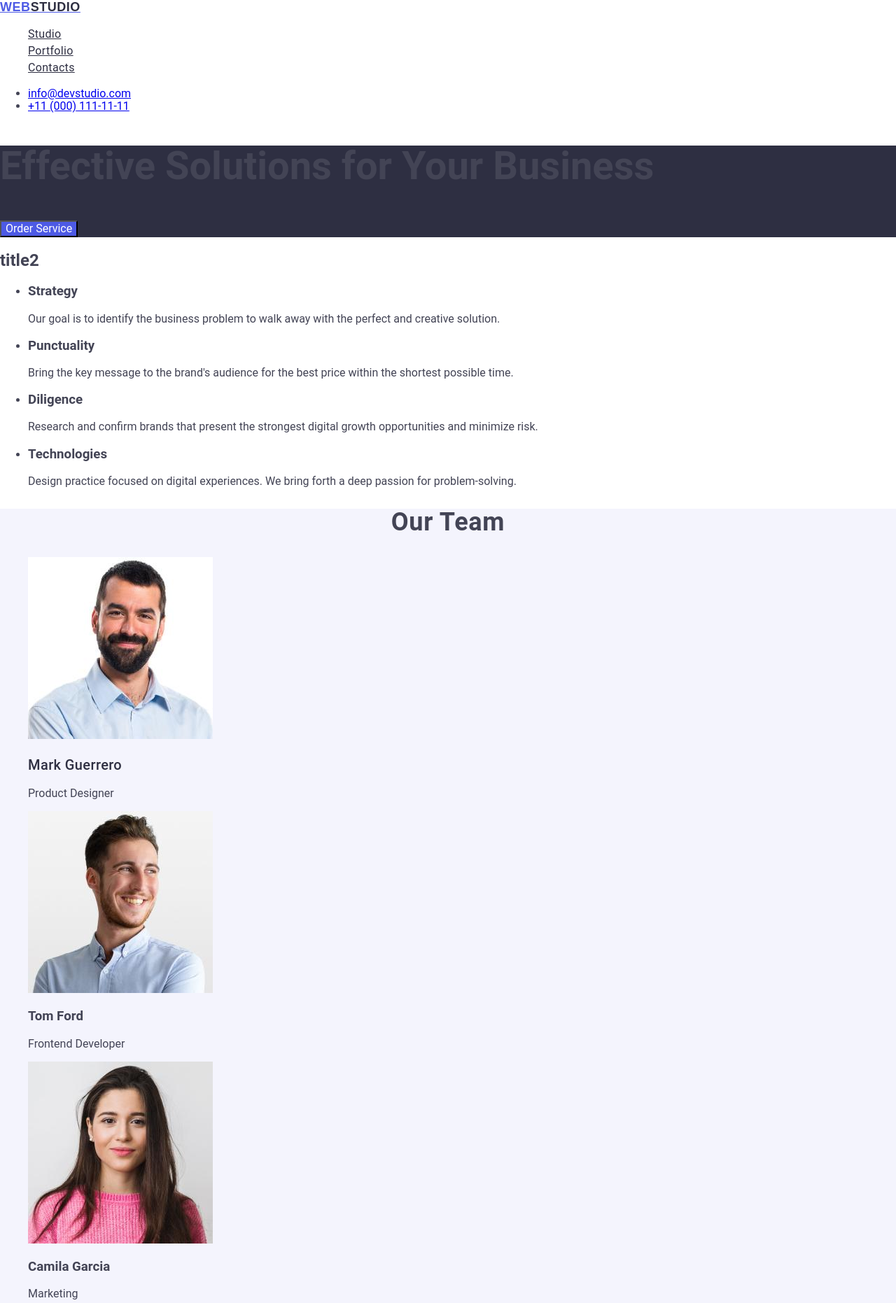
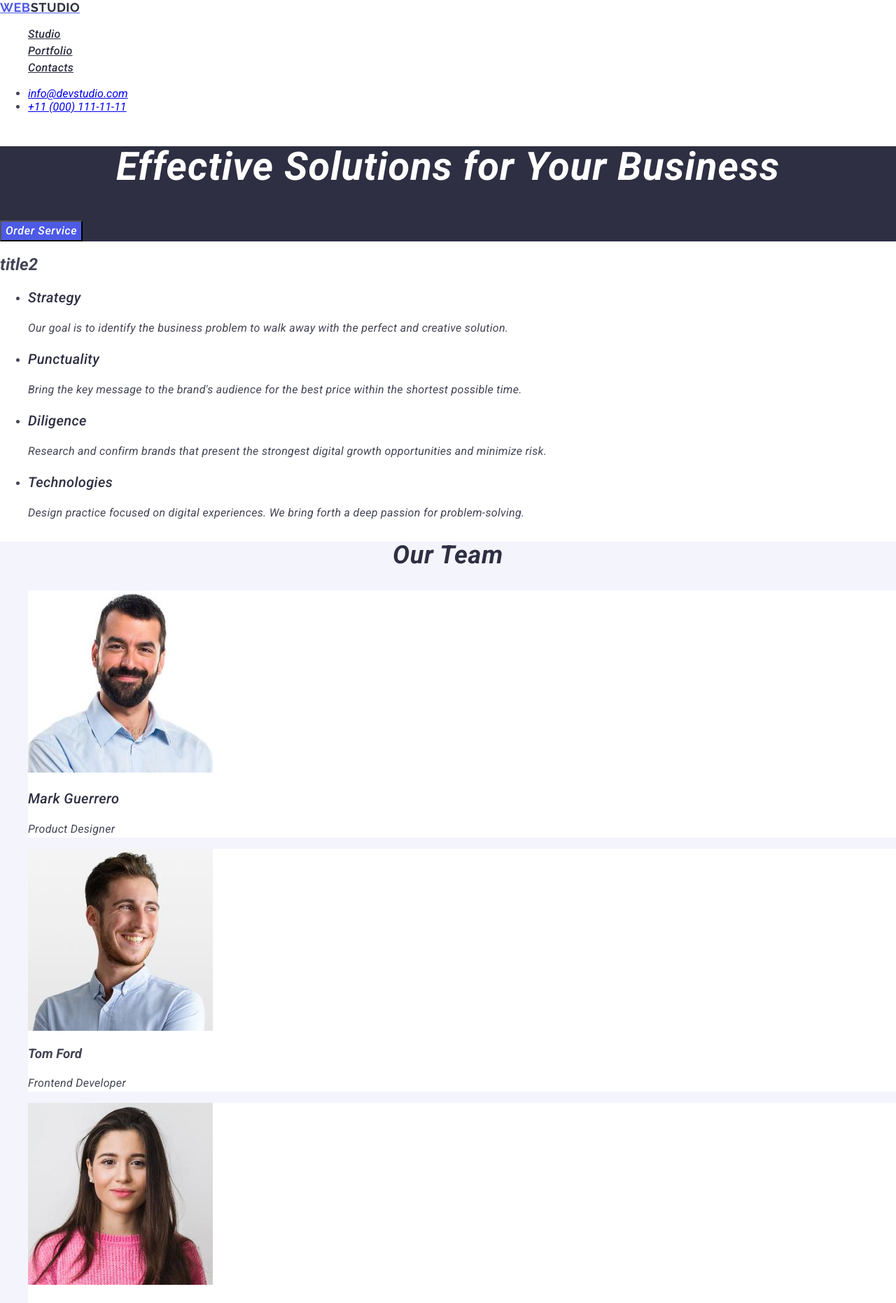
Before and after one commit to ivshynalarysa/goit-markup-hw-02, a plain HTML site: page index.html in a window 1280 px wide. Shown: the top 1862 px of the page at 70% size. Drawn offline with nearby package versions, Linux system fonts and the light colour scheme.

Commit message:
modified css and index files

```diff
--- a/css/styles.css
+++ b/css/styles.css
@@ -1,37 +1,53 @@
 body { font-family: Roboto, sans-serif; color:#434455;
-    font-weight: regular; font-size: 16px;
+     font-weight: regular; font-size: 16px;
      font-line-height: 24px; background-color: #ffffff; }
 
 
  .section-main-title { background-color: #2e2f42; }
  .main-title {font-size: 56px; line-height: 1.07;}
 
- .logoheader {font-family: "Ralewey", sans-serif; font-weight: 700; font-size: 18px;line-height: 1.17; letter-spacing: 0.03em; text-transform: uppercase;
-              color: #4d5ae5;}
+ .logoheader {
+    font-family: "Raleway", sans-serif; font-weight: 700;
+    font-size: 18px;line-height: 1.17; letter-spacing: 0.03em;
+    text-transform: uppercase;color: #4d5ae5;}
  .logoheader .logo-color {color: #2E2F42;}
 
 .navlink {list-style: none;}
+.navlink .nav1:hover, .navlink .nav2:hover, .navlink .nav3:hover, .navlink .nav1:focus, .navlink .nav2:focus, .navlink .nav3:focus {
+    text-decoration: underline; color: #404BBF;}
+.nav1, .nav2 , .nav3 {line-height: 1.5; letter-spacing: 0.02em; font-weight: 500; color: #2E2F42;}
 
-.navlink .nav1:hover, .navlink .nav2:hover, .navlink .nav3:hover {text-decoration: underline; color: #404BBF;}
- .nav1, .nav2 , .nav3 {line-height: 1.5; letter-spacing: 0.02em; color: #2E2F42;}
- .address {font-style: normal;color:#434455 ;}
- .address:hover, .address:focus {color: #404BBF;}
+.address {font-style: normal;color:#434455 ;}
+.address:hover, .address:focus {color: #404BBF;}
 
-.button {color: #ffffff;background: #4D5AE5; cursor:}
+.button {color: #ffffff;background: #4D5AE5; cursor:pointer; font-weight: 500; line-height: 1.5; letter-spacing: 0.04em;  }
 .button:hover, .button:focus {color: #ffffff;background-color: #404BBF;}
 
+.main-title {text-align: center; letter-spacing: 0.02em; color: #ffffff;}
+
+.strategy, .punktuality, .diligence, .technologies {font-weight: 500;font-size: 20px; line-height: 1.2;  letter-spacing: 0.02em; color: #2e2f42;}
+.strategy-p, .punktuality-p, .diligence-p, .technologies-p {line-height: 1.5; letter-spacing: 0.02em}
 
 
 .outteam-section {background-color: #f4f4fd;}
-.outteam-title {font-size: 36px; line-height: 1.1; text-align: center;letter-spacing: 0.02em;text-transform: capitalize;}
+.outteam-title {font-size: 36px; line-height: 1.11; text-align: center;letter-spacing: 0.02em;text-transform: capitalize; color:#2e2f42;}
 .outteam-list {list-style: none;}
-
+.productdesigner, .frontentdeveloper, .marketing {background-color: #FFFFFF;}
 .productdesigner-title {font-weight: 500; font-size: 20px; line-height: 1.2; letter-spacing: 0.02em; color: #2e2f42;}
+.productdesigner-p, .frontentdeveloper-p, .marketing-p {line-height: 1.5; letter-spacing: 0.02em;}
 
 .outportfolio-list {list-style: none;}
+.outportfolio-title {font-size: 36px; line-height: 1.11; text-align: center; letter-spacing: 0.02em;  text-transform: capitalize; color: #2e2f42; }
+.bankingapp-title, .marketing-title, .meditationapp-title, .taxiservis-title, .screenillustration-title, .onlinecourses-title {
+    font-weight: 500; font-size: 20px; line-height: 1.2; letter-spacing: 0.02em; color: #2e2f42;}
+.bankingapp-p, .marketing-p, .meditationapp-p, .taxiservis-p, .screenillustration-p, .onlinecourses-p {
+    line-height: 1.5; letter-spacing: 0.02em; }
 
 
-footer {background-color: #2E2F42}
- .logofooter {font-family: "Ralewey", sans-serif; font-weight: 700; font-size: 18px;line-height: 1.17; letter-spacing: 0.03em; text-transform: uppercase; color: #4d5ae5;}
- .logofooter .logo-color {color: #f4f4fd;}
- .footer-p {line-height: 1.5; color: #f4f4fd; letter-spacing: 0.02em;}
+.footer {background-color: #2E2F42}
+.logofooter {
+    font-family: "Raleway", sans-serif; font-weight: 700;
+    font-size: 18px;line-height: 1.17; letter-spacing: 0.03em;
+    text-transform: uppercase; color: #4d5ae5;}
+.logofooter .logo-color {color: #f4f4fd;}
+.footer-p {line-height: 1.5; color: #f4f4fd; letter-spacing: 0.02em;}
--- a/index.html
+++ b/index.html
@@ -7,8 +7,10 @@
 <link rel="stylesheet" href="https://cdnjs.cloudflare.com/ajax/libs/modern-normalize/3.0.1/modern-normalize.min.css" integrity="sha512-q6WgHqiHlKyOqslT/lgBgodhd03Wp4BEqKeW6nNtlOY4quzyG3VoQKFrieaCeSnuVseNKRGpGeDU3qPmabCANg==" crossorigin="anonymous" referrerpolicy="no-referrer" />
 
 
-<link href="https://fonts.googleapis.com/css2?family=Oswald:wght@500;700&family=Poppins:wght@400;500&display=swap"
-    rel="stylesheet" />
+<link rel="stylesheet" href="https://fonts.gstatic.com" />
+<link href="https://fonts.googleapis.com/css2?family=Raleway:ital,wght@0,700;1,700&family=Roboto:ital,wght@1,400;1,500;1,700&display=swap" rel="stylesheet">
+
+
 <link rel="stylesheet" href="./css/styles.css" />
 </head>
 <body>
@@ -16,7 +18,7 @@
     <nav>
     <a class="logoheader" href="./index.html">Web<span class="logo-color">Studio</span></a>
     <ul class="navlink">
-        <li><a class="nav1" href="">Studio</a></li>
+        <li><a class="nav1" href="./index.html">Studio</a></li>
         <li><a class="nav2" href="">Portfolio</a></li>
         <li><a class="nav3" href="">Contacts</a></li>
     </ul>
@@ -70,17 +72,17 @@
     <section class="outteam-section">
         <h2 class="outteam-title">Our Team</h2>
         <ul class="outteam-list">
-            <li>
+            <li class="productdesigner">
                 <img src="./images/img1.jpg" alt="Mark Guerrero"   width="264" height="260">
                 <h3 class="productdesigner-title">Mark Guerrero</h3>
                 <p class="productdesigner-p">Product Designer</p>
             </li>
-            <li>
+            <li class="frontentdeveloper">
                 <img src="./images/img2.jpg" alt="Tom Ford"  width="264" height="260">
                 <h3 class="frontentdeveloper-title">Tom Ford</h3>
                 <p class="frontentdeveloper-p">Frontend Developer</p>
             </li>
-            <li>
+            <li class="marketing">
                 <img src="./images/img3.jpg" alt="Camila Garcia"  width="264" height="260">
                 <h3 class="marketing-title">Camila Garcia</h3>
                 <p class="marketing-p">Marketing</p>
@@ -98,7 +100,7 @@
         <h2 class="outportfolio-title">Our Portfolio</h2>
             <ul class="outportfolio-list">
                 <li>
-                    <img src="./images/imgbanking.jpg" alt="" width="360" height="300">
+                    <img src="./images/imgbanking.jpg" alt="Banking App" width="360" height="300">
                     <h3 class="bankingapp-title">Banking App</h3>
                     <p class="bankingapp-p">App</p>
                 </li>
@@ -125,14 +127,14 @@
                 <li>
                     <img src="./images/imgcourses.jpg" alt="Online Courses" width="360" height="300">
                     <h3 class="onlinecourses-title">Online Courses</h3>
-                    <p class="onlinecourses">Marketing</p>
+                    <p class="onlinecourses-p">Marketing</p>
                 </li>
             </ul>
 
     </section>
 
 </main>
-<footer>
+<footer class="footer">
     <a class="logofooter" href="./index.html">Web<span class="logo-color">Studio</span></a>
     <p class="footer-p">Increase the flow of customers and sales for your business with digital marketing & growth solutions.</p>
 </footer>
```
